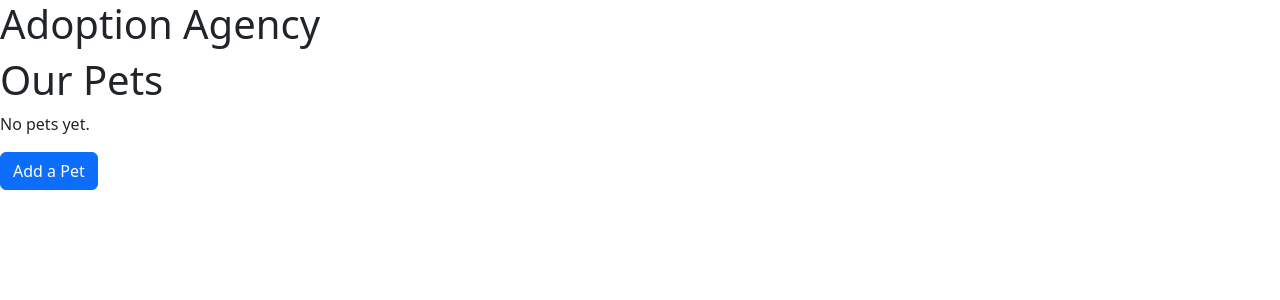
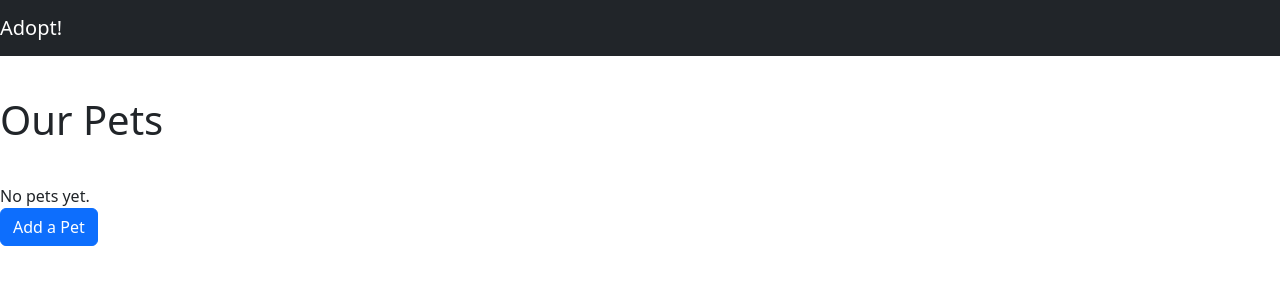
Before and after one commit to JonOuellette/WTForm-Adopt, a Flask app: page / in a window 1280 px wide. Shown: the top 300 px of the page. Run offline with Flask 3, Linux system fonts and the light colour scheme; data that the repository does not hold is empty; some libraries are stand-ins or nearby versions.

Commit message:
fix: missing comma on the img source of pet listing page. style: stylized the home page

```diff
--- /dev/null
+++ b/static/adopt.css
@@ -0,0 +1,3 @@
+h1, h2 {
+    margin: 1em 0;
+}
--- a/templates/base.html
+++ b/templates/base.html
@@ -3,13 +3,18 @@
 <head>
     <meta charset="UTF-8">
     <meta name="viewport" content="width=device-width, initial-scale=1.0">
-    <title>{% block title %} {% endblock %}</title>
+    <title>Adopt</title>
     <link rel="stylesheet" href="https://unpkg.com/bootstrap/dist/css/bootstrap.css">
+    <link rel="stylesheet" href="/static/adopt.css">
 </head>
 <body>
-    <h1>Adoption Agency</h1>
+    <nav class="navbar navbar-expand-lg navbar-dark bg-dark">
+        <a class="navbar-brand" href="/">Adopt!</a>
+    </nav>
+
+
+
     {% block content %}
-
     {% endblock %}
 </body>
 </html>
--- a/templates/pet_listing.html
+++ b/templates/pet_listing.html
@@ -1,17 +1,22 @@
 {% extends 'base.html' %}
 
 {% block content %}
+
     <h1>Our Pets</h1>
 
+<div class = "row pets-listing">
     {% for pet in pets %}
-        <img class = "img-thumbnail src="{{ pet.image_url() }}" alt="">
+    <div class="col-3">
+        <img class = "img-thumbnail" src="{{ pet.image_url() }}">
         <a href="{{ url_for (pet_id=pet.id ) }}"></a>
         {% if pet.available %} <b>is available!</b> {% endif %}
+    </div>
         {% else %}
-        <p>No pets yet.</p>
+        <div class="col-12">No pets yet.</div>
     {% endfor %}
+</div>
 
-    <a class="btn btn-primary" href="{{ url_for('add_pet') }}">Add a Pet</a>
+<a class="btn btn-primary" href="{{ url_for('add_pet') }}">Add a Pet</a>
 
 
 {% endblock %}
```
